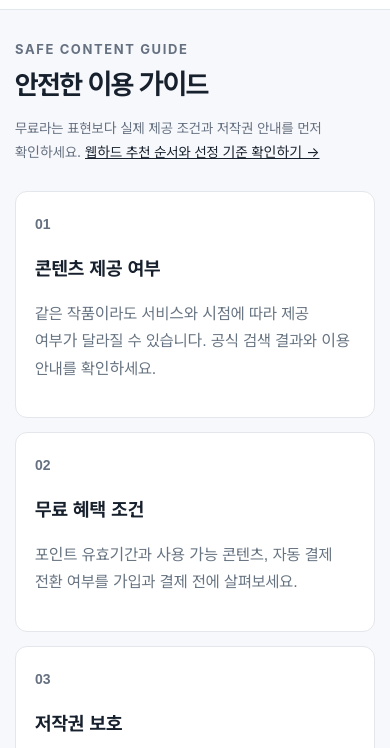
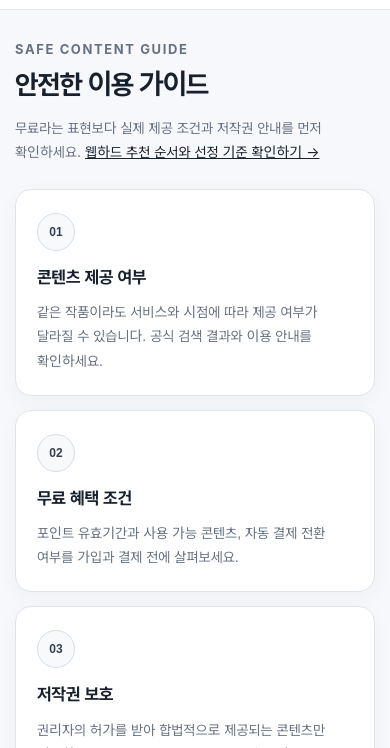
Before and after one commit to mktperiod-a11y/ottbora, a website: page criteria.html in a window 390 px wide. Shown: the part 96-844 px from the top of the page. Drawn offline with Linux system fonts and the light colour scheme; a web font is replaced by a local one.

Commit message:
Refine guide cards and circular numbering

```diff
--- a/assets/criteria.css
+++ b/assets/criteria.css
@@ -1,99 +1,110 @@
-nav{
-        height: 68px;
-        display: flex;
-        align-items: center;
-        justify-content: space-between;
+/* 이용 가이드 — 구조는 유지하고 카드 위계만 강화합니다. */
+
+main {
+  padding: 0 0 88px;
 }
-/* 위 여백은 공용 .page-head 가 줍니다. 여기서 또 주면 겹칩니다. */
-main{
-        padding: 0 0 80px;
+
+.grid {
+  --card-min: 400px;
+  --cards-gap: 16px;
+  margin-top: 30px;
 }
-/* 글만 있는 안내 카드. 두 칸으로 벌어지는 폭입니다. */
-.grid{
-  --card-min: 400px;
+
+.card {
+  min-height: 190px;
+  padding: 28px 26px 26px;
+  border: 1px solid #dfe4eb;
+  border-radius: 18px;
+  background: #fff;
+  box-shadow: 0 6px 22px rgba(23, 32, 45, 0.035);
+  transition:
+    transform 0.18s ease,
+    box-shadow 0.18s ease,
+    border-color 0.18s ease;
+}
+
+.card:hover {
+  transform: translateY(-2px);
+  border-color: #d3d9e3;
+  box-shadow: 0 12px 30px rgba(23, 32, 45, 0.065);
+}
+
+/* 넘버링은 카드의 시작점을 잡는 원형 배지로 통일합니다. */
+.card > b {
+  display: inline-grid;
+  place-items: center;
+  width: 42px;
+  height: 42px;
+  margin-bottom: 18px;
+  border: 1.5px solid #d6dce6;
+  border-radius: 50%;
+  background: #f8f9fb;
+  color: #344154;
+  font-size: 13px;
+  font-weight: 800;
+  line-height: 1;
+  font-variant-numeric: tabular-nums;
+}
+
+.card h2 {
+  margin: 0 0 12px;
+  color: var(--ink);
+  font-size: 18px;
+  line-height: 1.45;
+  letter-spacing: -0.35px;
+}
+
+.card p {
+  margin: 0;
+  max-width: 94%;
+  color: #657080;
+  font-size: 14px;
+  line-height: 1.8;
+}
+
+/* 작은 화면에서는 공용 헤더를 그대로 두고 카드만 1열로 접습니다. */
+@media (max-width: 700px) {
+  main {
+    padding: 0 0 60px;
+  }
+
+  .grid {
+    --card-min: 100%;
     --cards-gap: 14px;
-  margin-top: 26px;
+    margin-top: 24px;
   }
-.card{
-        padding: 23px;
-        border: 1px solid #e3e6eb;
-        border-radius: 12px;
-        background: #fff;
+
+  .card {
+    min-height: auto;
+    padding: 23px 21px 22px;
+    border-radius: 16px;
   }
-.card b{
-        /* 순번은 강조할 내용이 아닙니다. 흰 바탕에서 3.50:1 이기도 했습니다. */
-        color: var(--muted);
+
+  .card > b {
+    width: 38px;
+    height: 38px;
+    margin-bottom: 15px;
     font-size: 12px;
   }
-.card h2{
+
+  .card h2 {
+    margin-bottom: 10px;
     font-size: 17px;
   }
-.card p{
-        color: #667381;
-        font-size: 13px;
-        line-height: 1.8;
-      }
-/* Mobile responsive audit: 320px–430px */
-      @media (max-width: 600px){
-        body {
-          overflow-x: hidden;
-        }
-        nav {
-          height: auto;
-          min-height: 68px;
-          flex-wrap: wrap;
-          padding-top: 10px;
-        }
-        .logo {
-          margin-bottom: 8px;
-        }
-        .menu {
-          display: flex;
-          width: 100%;
-          gap: 5px;
-          padding: 0 0 10px;
-          overflow-x: auto;
-          scrollbar-width: none;
-        }
-        .menu::-webkit-scrollbar {
-          display: none;
-        }
-        .menu a {
-          display: block;
-          flex: 1;
-          min-width: max-content;
-          padding: 9px 7px;
-          border-radius: 7px;
-          background: #f1f3f7;
-          text-align: center;
-          font-size: 13px;
-        }
-        main {
-          padding: 36px 0 58px;
-        }
-        h1 {
-          font-size: 27px;
-          line-height: 1.25;
-        }
-        .sub {
-          font-size: 15px;
-          line-height: 1.65;
-        }
-        .card {
-          padding: 19px;
-        }
-        .card b {
+
+  .card p {
+    max-width: none;
     font-size: 14px;
-        }
-        .card h2 {
-          font-size: 19px;
-        }
-        .card p {
-          font-size: 16px;
-          line-height: 1.7;
-        }
-        footer {
-          font-size: 13px;
-          line-height: 1.5;
+    line-height: 1.72;
   }
 }
+
+@media (prefers-reduced-motion: reduce) {
+  .card {
+    transition: none;
+  }
+
+  .card:hover {
+    transform: none;
+  }
+}
```
Lines whose indentation alone changed are shown as unchanged.
